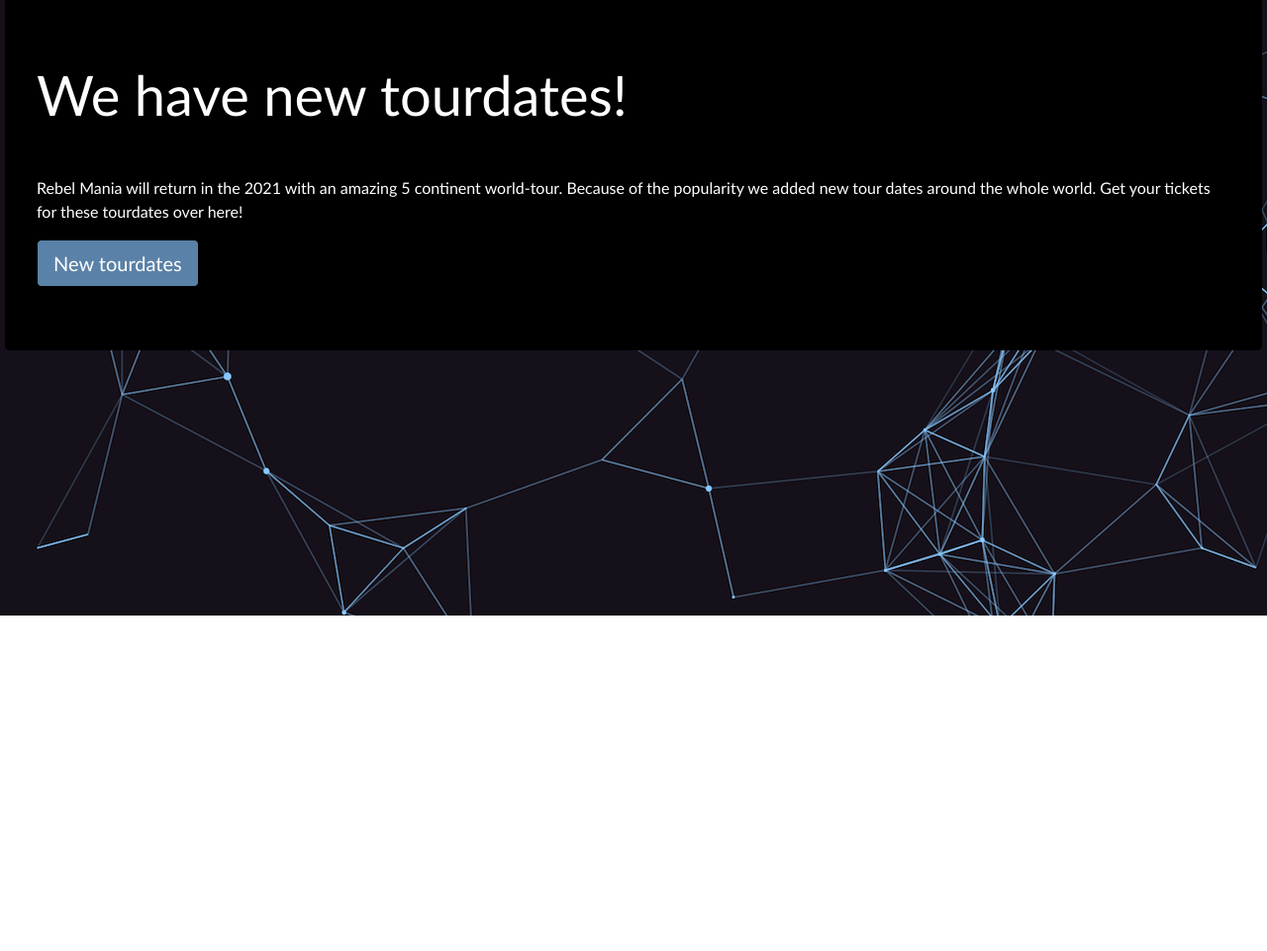
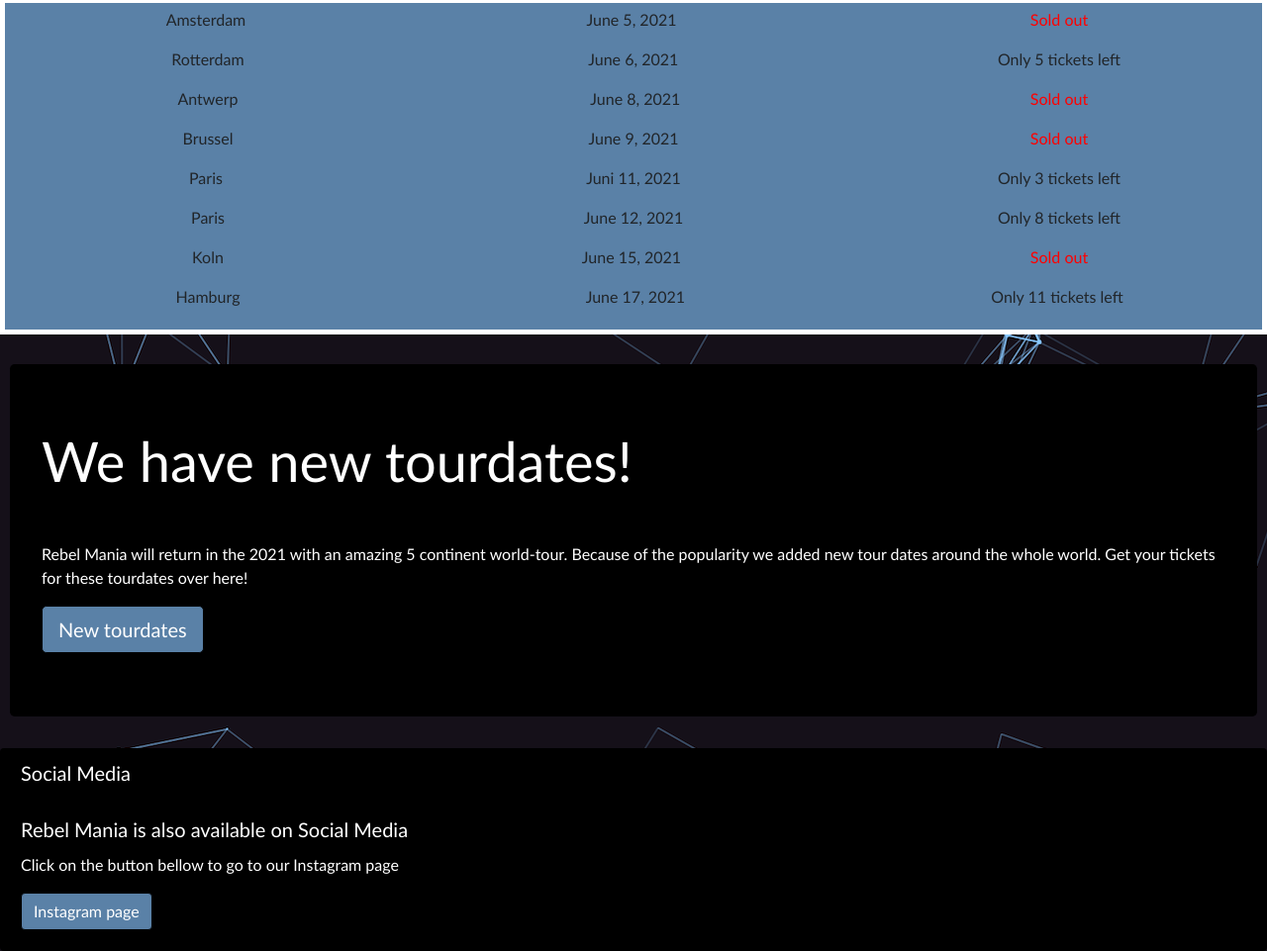
Before and after one commit to GithevanGerwen/githe-bootstrap1, a plain HTML site: page 190046.html in a window 1280 px wide. Shown: the part 178-1139 px from the top of the page at 99% size. Before the commit the page ends 800 px from the top, so only its background shows below. Drawn offline with Linux system fonts and the light colour scheme.

Commit message:
many changes

```diff
--- a/190046.html
+++ b/190046.html
@@ -46,8 +46,42 @@
 
 	</header>
 
-	<main class="jumbotron">
-      <div>
+	<main>
+	  <div class="container-fluid2">
+  <div class="row">
+    <div class="col-sm">
+      <p>Amsterdam&nbsp; </p>
+      <p>Rotterdam </p>
+      <p>Antwerp</p>
+      <p>Brussel</p>
+      <p>Paris&nbsp;</p>
+      <p>Paris</p>
+      <p>Koln</p>
+      <p>Hamburg</p>
+    </div>
+    <div class="col-sm">
+      <p> June 5, 2021&nbsp;</p>
+      <p>&nbsp;June 6, 2021&nbsp;</p>
+      <p>&nbsp;June 8, 2021</p>
+      <p>June 9, 2021</p>
+      <p>Juni 11, 2021</p>
+      <p>June 12, 2021</p>
+      <p>June 15, 2021&nbsp;</p>
+<p>&nbsp;June 17, 2021 </p>
+    </div>
+    <div class="col-sm">
+      <p class="Red">Sold out </p>
+      <p>Only 5 tickets left</p>
+      <p class="Red">Sold out</p>
+      <p class="Red">Sold out</p>
+      <p>Only 3 tickets left</p>
+      <p>Only 8 tickets left</p>
+      <p class="Red">Sold out</p>
+      <p>Only 11 tickets left&nbsp;</p>
+    </div>
+  </div>
+</div>
+      <div class="jumbotron">
         <h1 class="display-4">We have new tourdates!</h1>
  	    <hr class="my-4">
         <p>Rebel Mania will return in the 2021 with an amazing 5 continent world-tour. Because of the popularity we added new tour dates around the whole world. Get your tickets for these tourdates over here!</p>
@@ -57,6 +91,14 @@
 
 	<footer>
 <!-- footer here -->
+		<div class="card">
+  <h5 class="card-header">Social Media</h5>
+  <div class="card-body">
+    <h5 class="card-title">Rebel Mania is also available on Social Media</h5>
+    <p class="card-text">Click on the button bellow to go to our Instagram page</p>
+    <a href="#" class="btn btn-primary">Instagram page</a>
+  </div>
+</div>
     </footer>
 
   </body>
--- a/css/styles.css
+++ b/css/styles.css
@@ -27,16 +27,43 @@
     font-family: "Gill Sans", "Gill Sans MT", "Myriad Pro", "DejaVu Sans Condensed", Helvetica, Arial, sans-serif;
     color: #FFFFFF;
 	margin-top: 30px;
-	margin-left: 5px;
-	margin-right: 5px;
+	margin-left: 10px;
+	margin-right: 10px;
 }
+
 .btn.btn-primary.btn-lg {
     background-color: #5A81A7;
     border: thin solid #000000;
 }
 
+/* Extra small devices (phones, 600px and down) */
+@media (min-width: 100px) {
+.container-fluid2 {
+	background-color: #5A81A7;
+    border: thick solid #FFFFFF;
+	margin-top: 30px;
+	padding: 5px;
+	text-align: center;
+}
+}
+
+/* Extra small devices (phones, 600px and down) */
+@media (min-width: 600px) {
 .carousel {
 	margin-top: 30px;
 	margin-bottom: 30px;
+	}
+}
 
+.card {
+    background-color: #000000;
+    color: #FFFFFF;
 }
+.btn.btn-primary {
+	background-color: #5A81A7;
+	border: thin solid #000000;
+}
+
+.Red {
+	color: red;
+	}
```
Also changed, not shown: index.html (+8 -1 lines).
